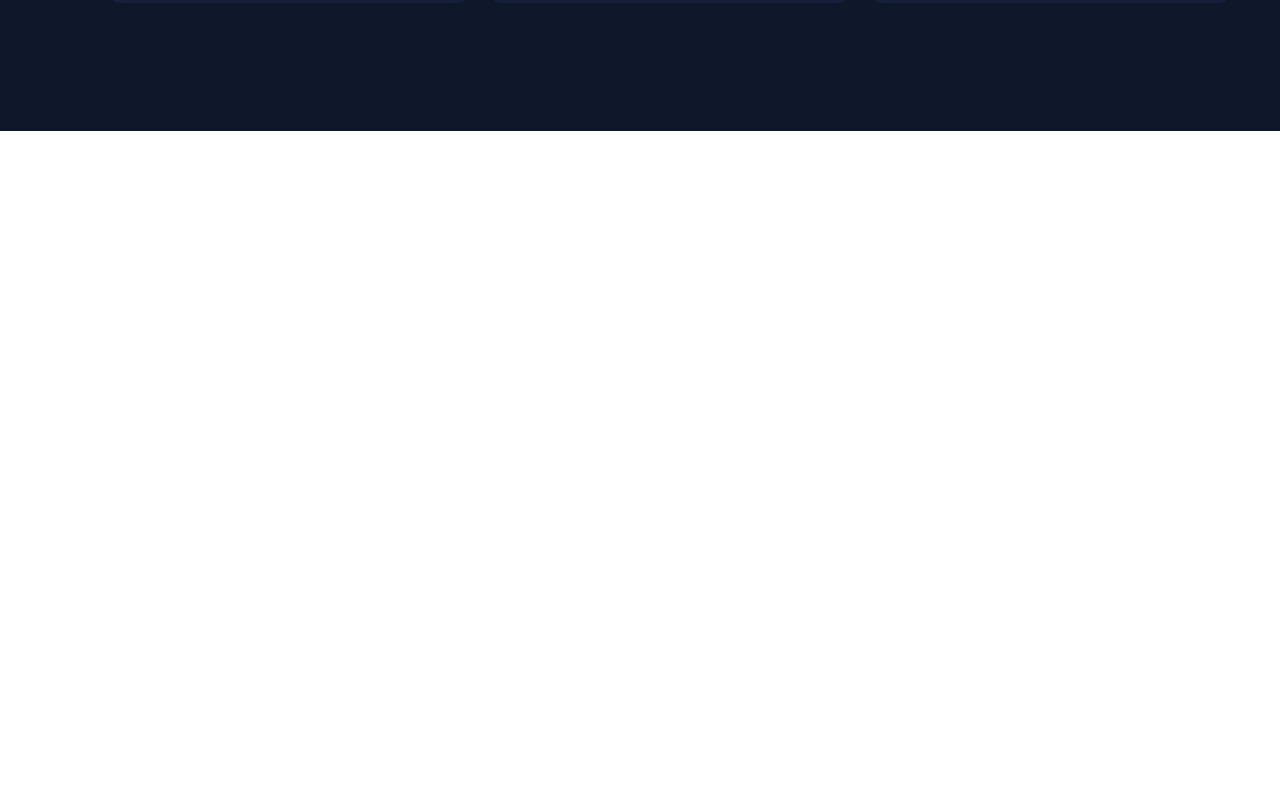
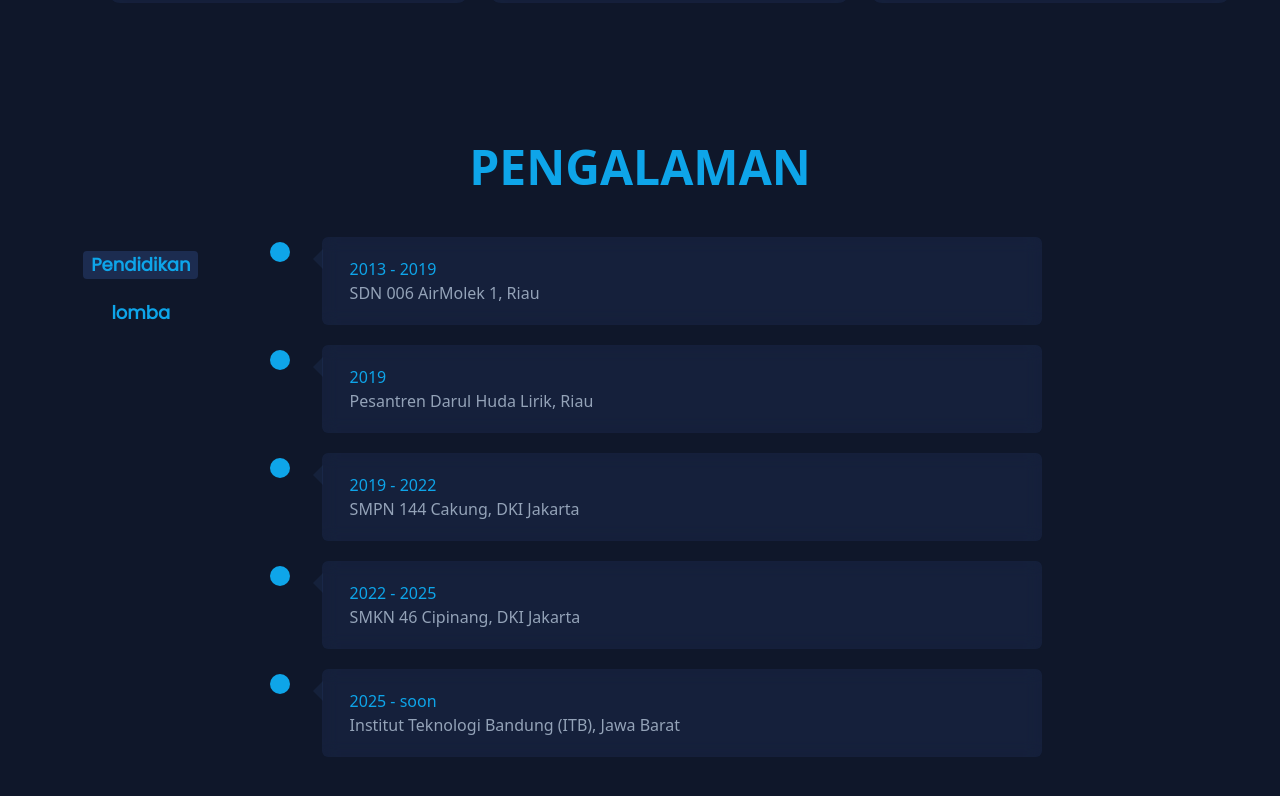
Before and after one commit to ramarfx/portfolio-v3, a React (Vite) app: page / in a window 1280 px wide. Shown: the part 1736-2532 px from the top of the page. Before the commit the page ends 1867 px from the top, so only its background shows below. Built offline with nearby package versions, Linux system fonts and the light colour scheme.

Commit message:
ex[eroence section

```diff
--- a/src/App.css
+++ b/src/App.css
@@ -3,7 +3,7 @@
 @tailwind utilities;
 
 * {
-  @apply m-0 p-0 box-border;
+  @apply m-0 p-0 box-border scroll-smooth;
 }
 
 @screen lg {
--- a/src/App.jsx
+++ b/src/App.jsx
@@ -5,6 +5,7 @@ import Home from "./pages/Home";
 import Illustration from "./components/Illustrations";
 import About from "./pages/About";
 import Skills from "./pages/Skills";
+import Experience from "./pages/Experience";
 
 export default function App() {
   return (
@@ -16,8 +17,9 @@ export default function App() {
 
       {/* sections */}
       <Home />
-      <About/>
-      <Skills/>
+      <About />
+      <Skills />
+      <Experience />
     </div>
   );
 }
--- /dev/null
+++ b/src/docs/experiences.js
@@ -0,0 +1,41 @@
+export const schools = [
+    {
+        year: "2013 - 2019",
+        description: "SDN 006 AirMolek 1, Riau",
+    },
+    {
+        year: "2019",
+        description: "Pesantren Darul Huda Lirik, Riau",
+    },
+    {
+        year: "2019 - 2022",
+        description: "SMPN 144 Cakung, DKI Jakarta",
+    },
+    {
+        year: "2022 - 2025",
+        description: "SMKN 46 Cipinang, DKI Jakarta",
+    },
+    {
+        year: "2025 - soon",
+        description: "Institut Teknologi Bandung (ITB), Jawa Barat",
+    },
+]
+
+export const competitions = [
+    {
+        year: "2022",
+        description: "Mengikuti lomba desain website statis AWS 2022",
+    },
+    {
+        year: "2023",
+        description: "Peringkat 4 ligaSMK x Web Programming Unpas",
+    },
+    {
+        year: "2024",
+        description: "Juara 2 lomba website statis AWS 2024",
+    },
+    {
+        year: "2024",
+        description: "Juara 2 LKS Jakarta Timur 2024",
+    },
+]
--- /dev/null
+++ b/src/pages/Experience.jsx
@@ -0,0 +1,83 @@
+import { useRef } from "react";
+import { competitions, schools } from "../docs/experiences";
+
+const Experience = () => {
+  const pendidikanRef = useRef();
+  const lombaRef = useRef();
+
+  const pendidikanContent = document.querySelectorAll(".pendidikan");
+  const lombaContent = document.querySelectorAll(".lomba");
+
+  const handlePendidikan = () => {
+    pendidikanContent.forEach((pendidikan) => {
+      pendidikan.classList.add("show");
+    });
+    lombaContent.forEach((lomba) => {
+      lomba.classList.remove("show");
+    });
+
+    lombaRef.current.classList.remove("btn-active");
+    pendidikanRef.current.classList.add("btn-active");
+  };
+
+  const handleLomba = () => {
+    pendidikanContent.forEach((pendidikan) => {
+      pendidikan.classList.remove("show");
+    });
+    lombaContent.forEach((lomba) => {
+      lomba.classList.add("show");
+      // lomba.className.display = 'hidden'
+    });
+
+    lombaRef.current.classList.add("btn-active");
+    pendidikanRef.current.classList.remove("btn-active");
+  };
+  return (
+    <section id="pengalaman" class="pb-32">
+      <div class="container">
+        <div class="flex flex-wrap">
+          <div class="w-full text-center">
+            <h1 class="hover-underline-animation py-3 text-center text-3xl font-bold uppercase text-primary md:text-5xl lg:mb-6">
+              Pengalaman
+            </h1>
+          </div>
+          <div class="flex w-full items-center justify-center px-4 py-4 lg:w-1/5 lg:flex-col lg:justify-start">
+            <button
+              ref={pendidikanRef}
+              onClick={handlePendidikan}
+              class="btn-active mx-2 px-2 text-center font-poppins text-base font-bold text-primary lg:my-2 lg:text-lg">
+              Pendidikan
+            </button>
+            <button
+              ref={lombaRef}
+              onClick={handleLomba}
+              class="mx-2 px-3 py-1 text-center font-poppins text-base font-bold text-primary lg:my-2 lg:text-lg">
+              lomba
+            </button>
+          </div>
+          <div class="timeline w-full px-4 lg:w-2/3">
+            {competitions.map((competition) => (
+              <div class="wrap right lomba hidden">
+                <div class="content">
+                  <h2 class="text-primary">{competition.year}</h2>
+                  <p>{competition.description}</p>
+                </div>
+              </div>
+            ))}
+
+            {schools.map((school) => (
+              <div class="wrap right pendidikan show">
+                <div class="content">
+                  <h2 class="text-primary">{school.year}</h2>
+                  <p>{school.description}</p>
+                </div>
+              </div>
+            ))}
+          </div>
+        </div>
+      </div>
+    </section>
+  );
+};
+
+export default Experience;
```
